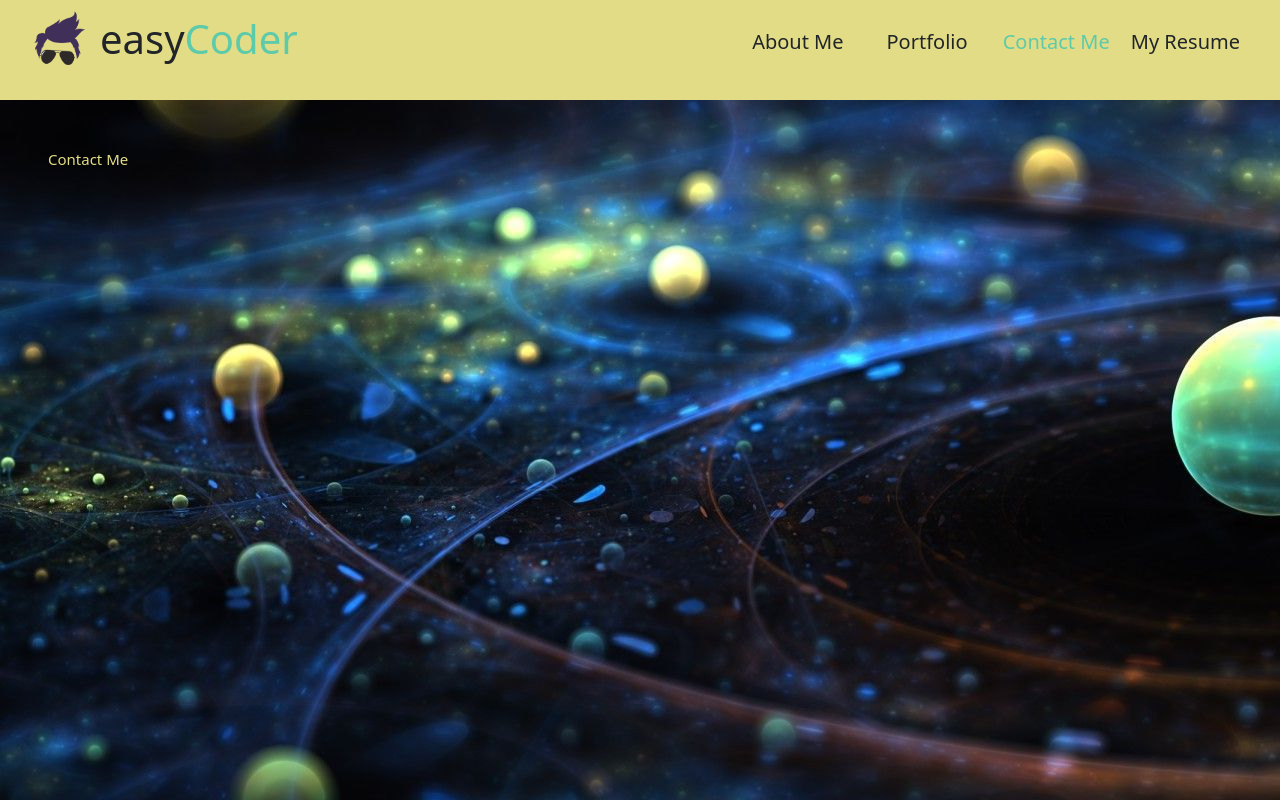
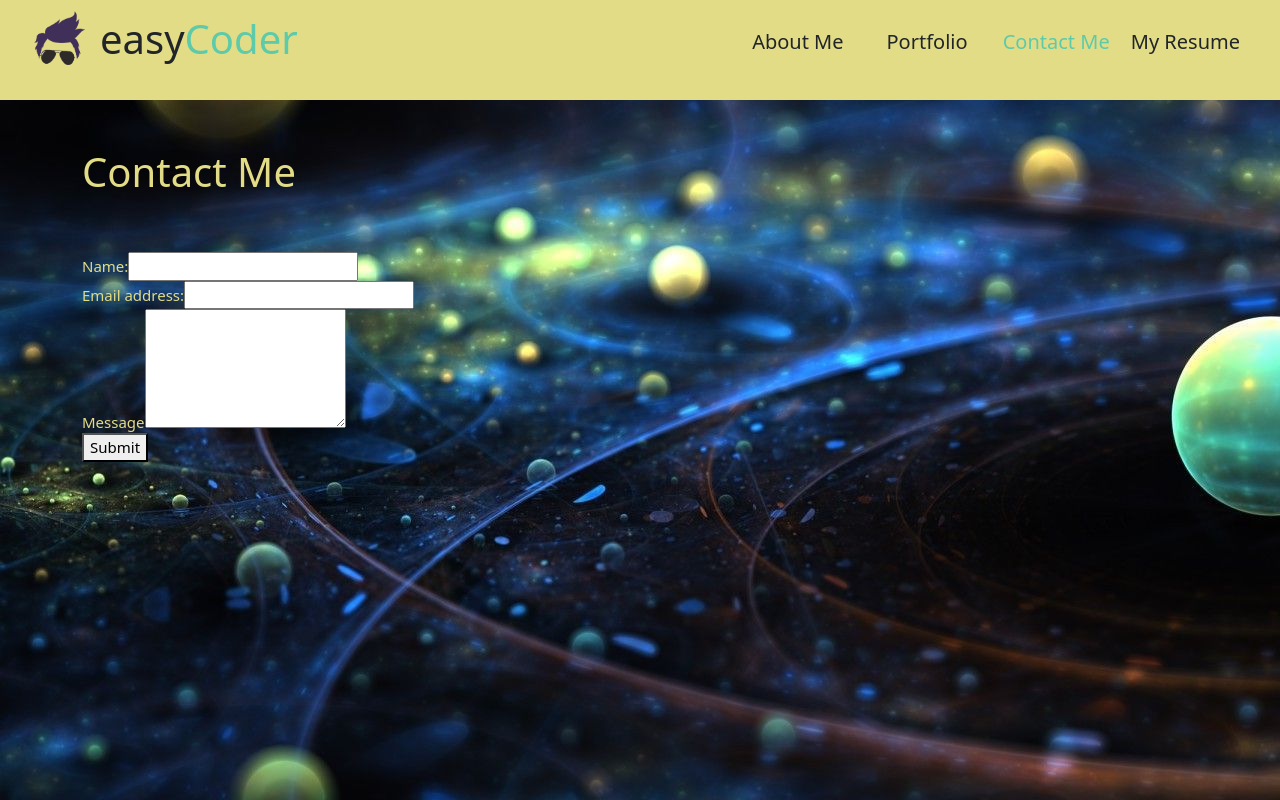
Before and after one commit to mlcundayag/devPortfolio-react, a React (Create React App) app: page / in a window 1280 px wide. Both pictures are taken after a click on the element "Contact Me". Built offline with nearby package versions, Linux system fonts and the light colour scheme.

Commit message:
set up contact section

```diff
--- a/src/components/Contact/index.js
+++ b/src/components/Contact/index.js
@@ -1,8 +1,71 @@
-import React from "react";
+import React, {useState} from "react";
 
 function Contact() {
+    const [formState, setFormState] = useState({
+        name: "",
+        email: "",
+        message: ""
+    });
+    const [displayMessage, setMessage] = useState("");
+    const { name, email, message } = formState;
+
+    const handleSubmit = (event) => {
+        event.preventDefault();
+        if(!displayMessage) {
+            setMessage("Success! Form Submitted")
+            console.log("Submit Form", formState)
+        }
+    }
+    const validateEmail = (email) => {
+        const regex = /^[a-zA-Z0-9.!#$%&'*+/=?^_`{|}~-]+@[a-zA-Z0-9-]+(?:\.[a-zA-Z0-9-]+)*$/
+        return regex.test(String(email).toLowerCase());
+    };
+
+    const handleChange = (event) => {
+        if(event.target.name === "email") {
+            const isValid = validateEmail(event.target.value);
+            if(!isValid) {
+                setMessage("Please enter a valid email!")
+            } else {
+                setMessage("");
+            }
+        } else {
+            if(!event.target.value.length) {
+                setMessage(`${event.target.name} is required`);
+            } else {
+                setMessage("")
+            }
+        }
+        if(!displayMessage) {
+            setFormState({ ...formState, [event.target.name]: event.target.value});
+            console.log("Handle Form", formState)
+        }
+    }
+
     return (
-        <div>Contact Me</div>
+        <div className="container">
+            <h1 className="pb-5">Contact Me</h1>
+            <form id="content-form" onSubmit={handleSubmit}>
+                <div>
+                    <label htmlFor="name">Name: </label>
+                    <input type="text" name="name" defaultValue={name}onBlur={handleChange}></input>
+                </div>
+                <div>
+                    <label htmlFor="email">Email address: </label>
+                    <input type="email" name="email" defaultValue={email} onBlur={handleChange}></input>
+                </div>
+                <div>
+                    <label htmlFor="message">Message </label>
+                    <textarea name="message" rows="5" defaultValue={message} onBlur={handleChange} />
+                </div>
+                {displayMessage && (
+                    <div>
+                        <p>{displayMessage}</p>
+                    </div>
+                )}
+                <button type="submit">Submit</button>
+            </form>
+        </div>
     )
 }
 
```
